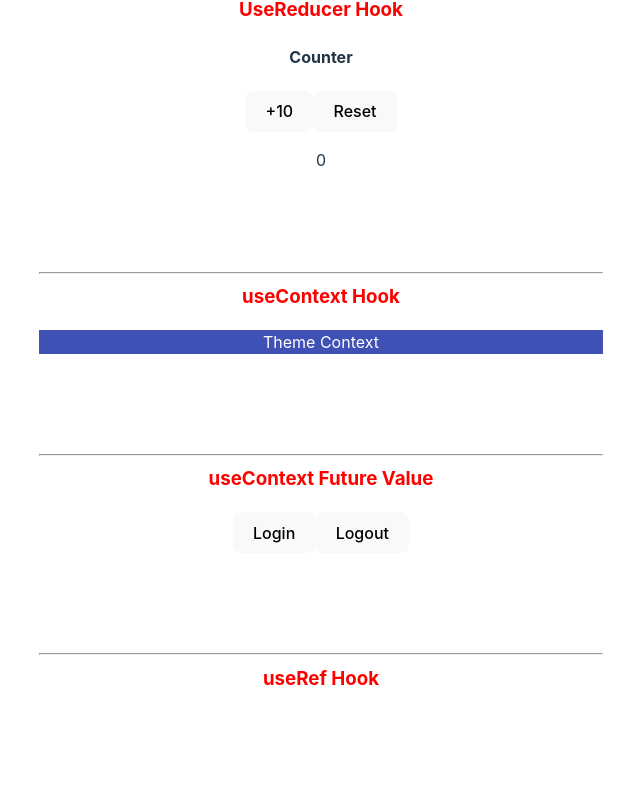
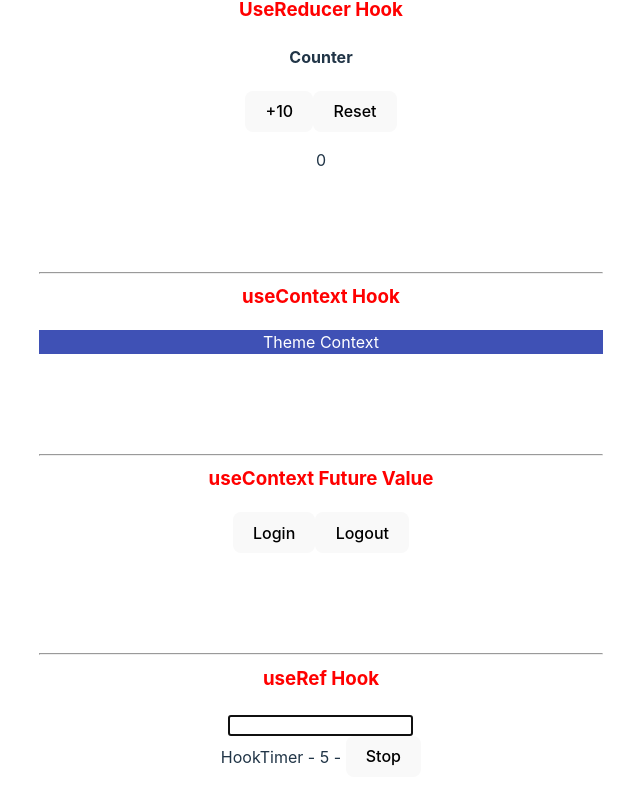
Before and after one commit to ivolopes-developer/react-typesscript-learning, a React (Vite) app in the folder my-react-ts-app/: page / in a window 1280 px wide. Shown: the part 1525-2330 px from the top of the page, without its empty margins (319-959 px from the left). Before the commit the page ends 2269 px from the top, so only its background shows below. Built offline with nearby package versions, Linux system fonts and the light colour scheme.

Commit message:
useRef Hook pt2

```diff
--- a/my-react-ts-app/src/App.tsx
+++ b/my-react-ts-app/src/App.tsx
@@ -14,6 +14,8 @@ import { ThemeContextProvider } from "./components/Context/ThemeContext";
 import { Box } from "./components/Context/Box";
 import { UserContextProvider } from "./components/Context/UserContext";
 import { User } from "./components/Context/User";
+import DomRef from "./components/ref/DomRef";
+import { MutableRef } from "./components/ref/MutableRef";
 
 function App() {
 	const personName = {
@@ -110,6 +112,8 @@ function App() {
 				<hr />
 				useRef Hook
 			</h3>
+			<DomRef></DomRef>
+			<MutableRef></MutableRef>
 		</>
 	);
 }
--- a/my-react-ts-app/src/components/ref/MutableRef.tsx
+++ b/my-react-ts-app/src/components/ref/MutableRef.tsx
@@ -22,7 +22,7 @@ export const MutableRef = () => {
 		return () => {
 			stopTimer();
 		};
-	}, []);
+	}, [timer]);
 
 	return (
 		<div>
```
